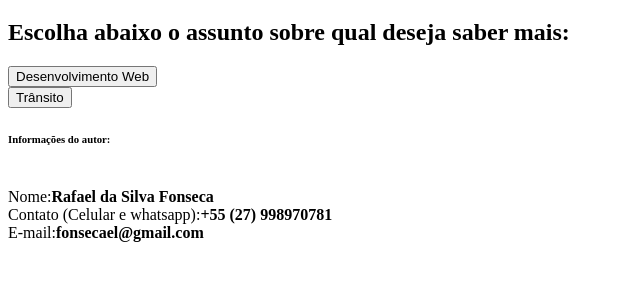
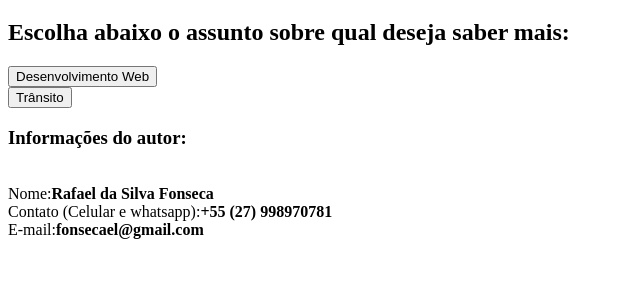
Before and after one commit to fonsecafael/rafaelfonseca, a plain HTML site: page index.html in a window 1280 px wide. Shown: the part 61-342 px from the top of the page, without its empty margins (0-640 px from the left). Drawn offline with Linux system fonts and the light colour scheme.

Commit message:
troca do h6 por h3

```diff
--- a/index.html
+++ b/index.html
@@ -18,7 +18,7 @@
   </main>
   <footer>
    <p>
-    <h6>Informações do autor:</h6><br>
+    <h3>Informações do autor:</h3><br>
     Nome:<strong>Rafael da Silva Fonseca</strong><br>
     Contato (Celular e whatsapp):<strong>+55 (27) 998970781</strong><br>
     E-mail:<E-mail><strong>fonsecael@gmail.com</strong></E-mail>
```
